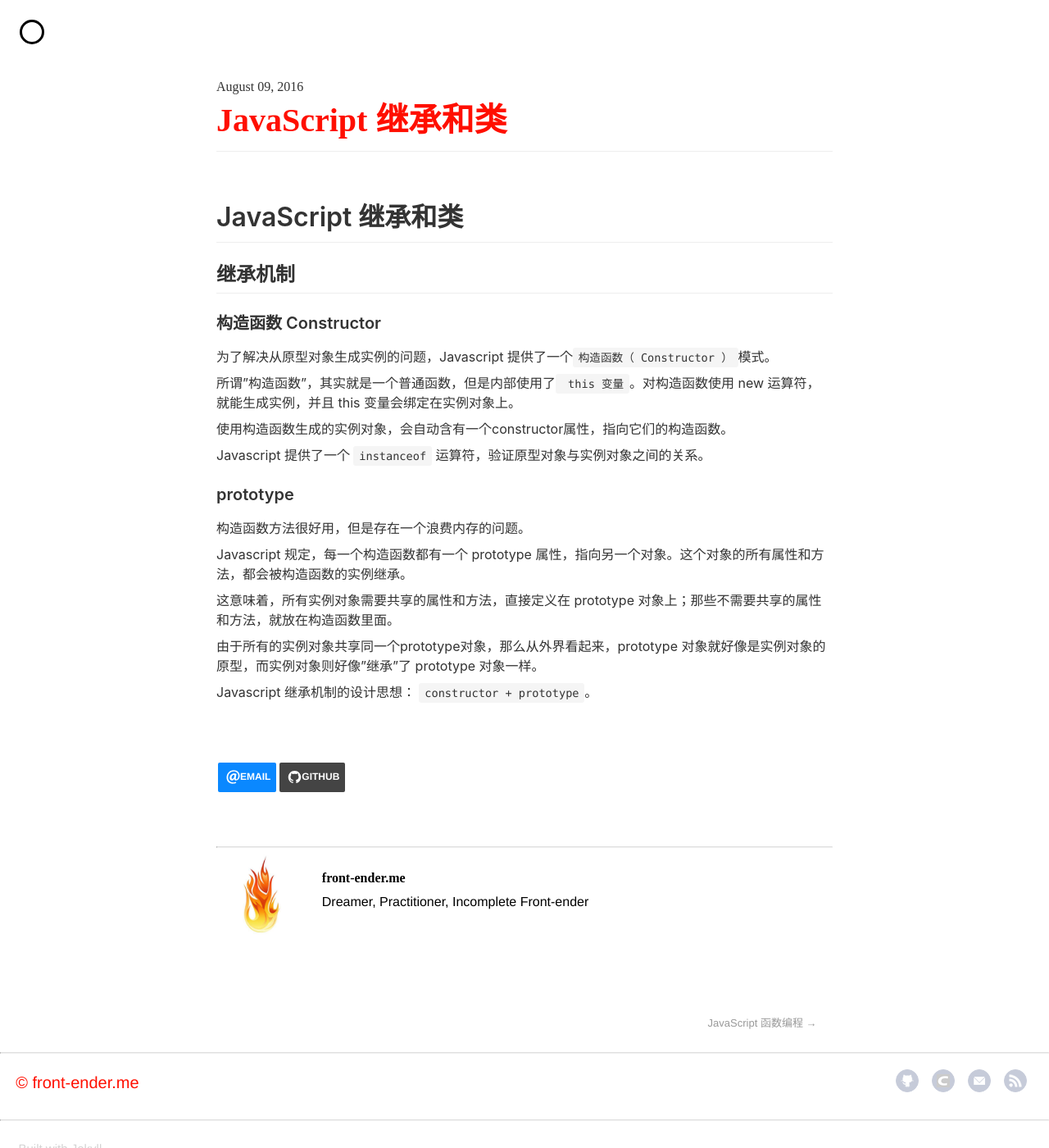
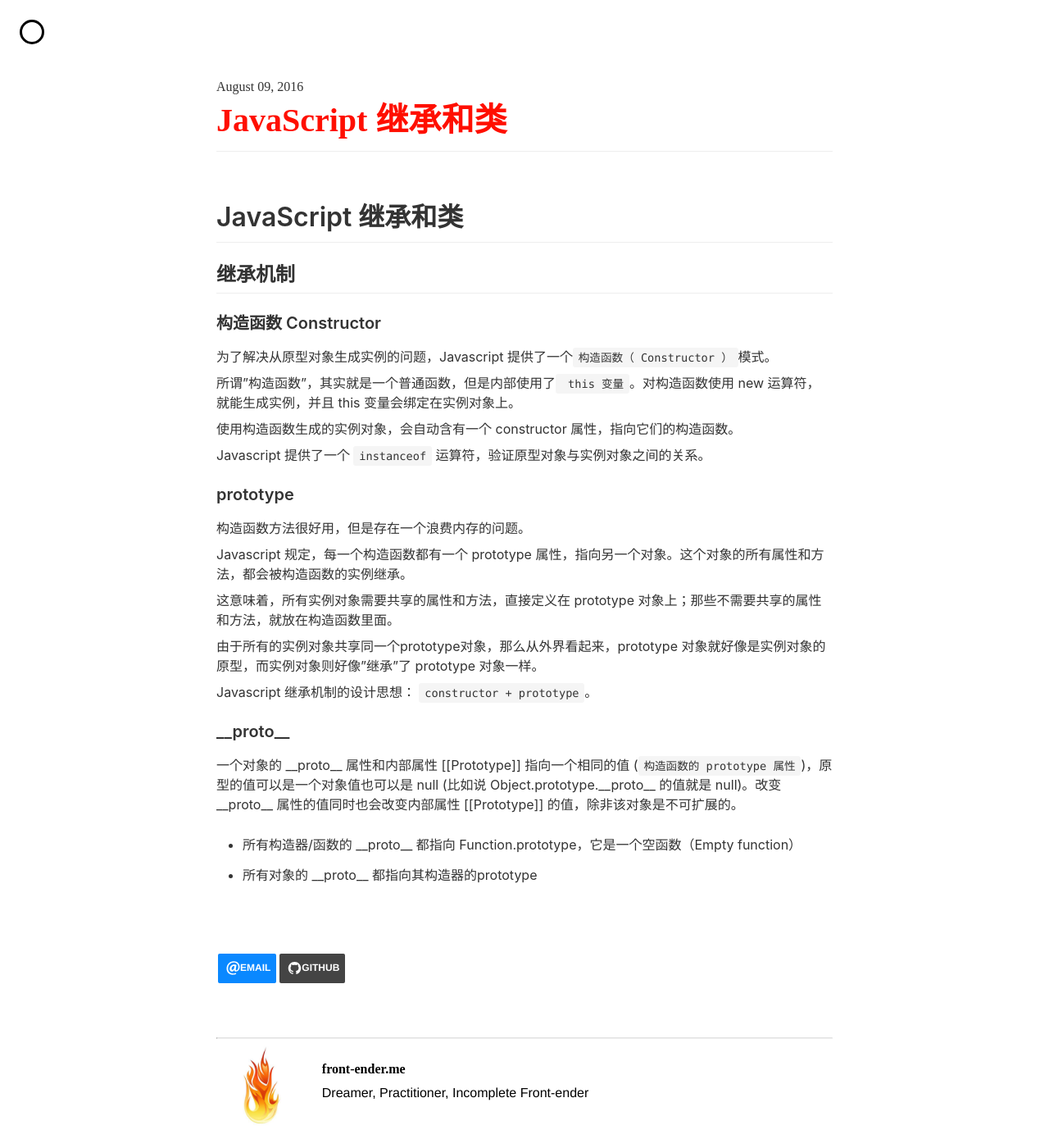
Before and after one commit to alcat2008/alcat2008.github.io, a Jekyll site: the page built from _posts/2016-08-09-js-inherit-class.md, in a window 1280 px wide and 1400 px high. Shown: the whole window at 82% size. Built offline with Jekyll 4.4.1, drawn with Linux system fonts in a browser that asks for light colours; nearby versions of some CDN libraries; some web fonts are replaced; comment, search, counter and statistics services are not loaded.

Commit message:
add __proto__

```diff
--- a/_posts/2016-08-09-js-inherit-class.md
+++ b/_posts/2016-08-09-js-inherit-class.md
@@ -15,7 +15,7 @@ categories: javascript
 
 所谓"构造函数"，其实就是一个普通函数，但是内部使用了` this 变量`。对构造函数使用 new 运算符，就能生成实例，并且 this 变量会绑定在实例对象上。
 
-使用构造函数生成的实例对象，会自动含有一个constructor属性，指向它们的构造函数。
+使用构造函数生成的实例对象，会自动含有一个 constructor 属性，指向它们的构造函数。
 
 Javascript 提供了一个 `instanceof` 运算符，验证原型对象与实例对象之间的关系。
 
@@ -30,3 +30,10 @@ Javascript 规定，每一个构造函数都有一个 prototype 属性，指向
 由于所有的实例对象共享同一个prototype对象，那么从外界看起来，prototype 对象就好像是实例对象的原型，而实例对象则好像"继承"了 prototype 对象一样。
 
 Javascript 继承机制的设计思想： `constructor + prototype`。
+
+### \__proto__
+
+一个对象的 \__proto__ 属性和内部属性 [[Prototype]] 指向一个相同的值 (`构造函数的 prototype 属性`)，原型的值可以是一个对象值也可以是 null (比如说 Object.prototype.\__proto__ 的值就是 null)。改变 \__proto__ 属性的值同时也会改变内部属性 [[Prototype]] 的值，除非该对象是不可扩展的。
+
+- 所有构造器/函数的 \__proto__ 都指向 Function.prototype，它是一个空函数（Empty function）
+- 所有对象的 \__proto__ 都指向其构造器的prototype
```
